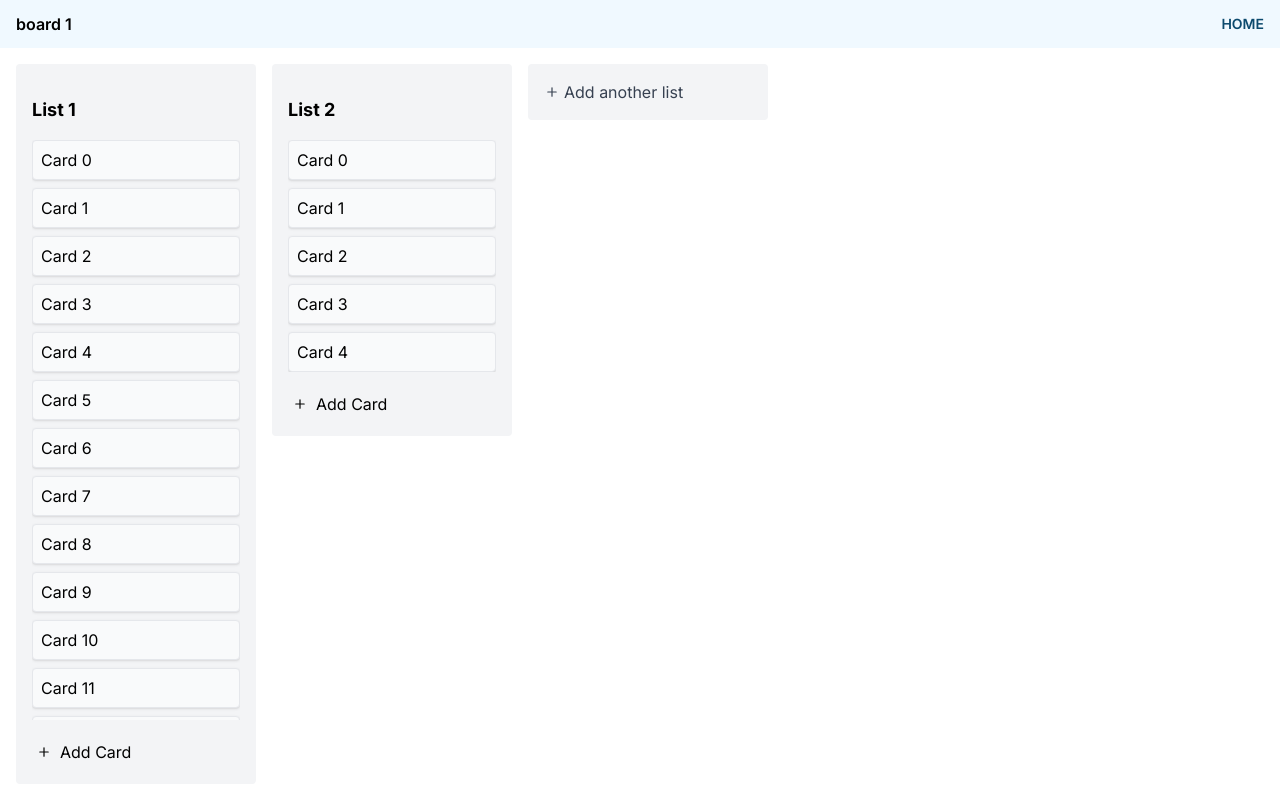
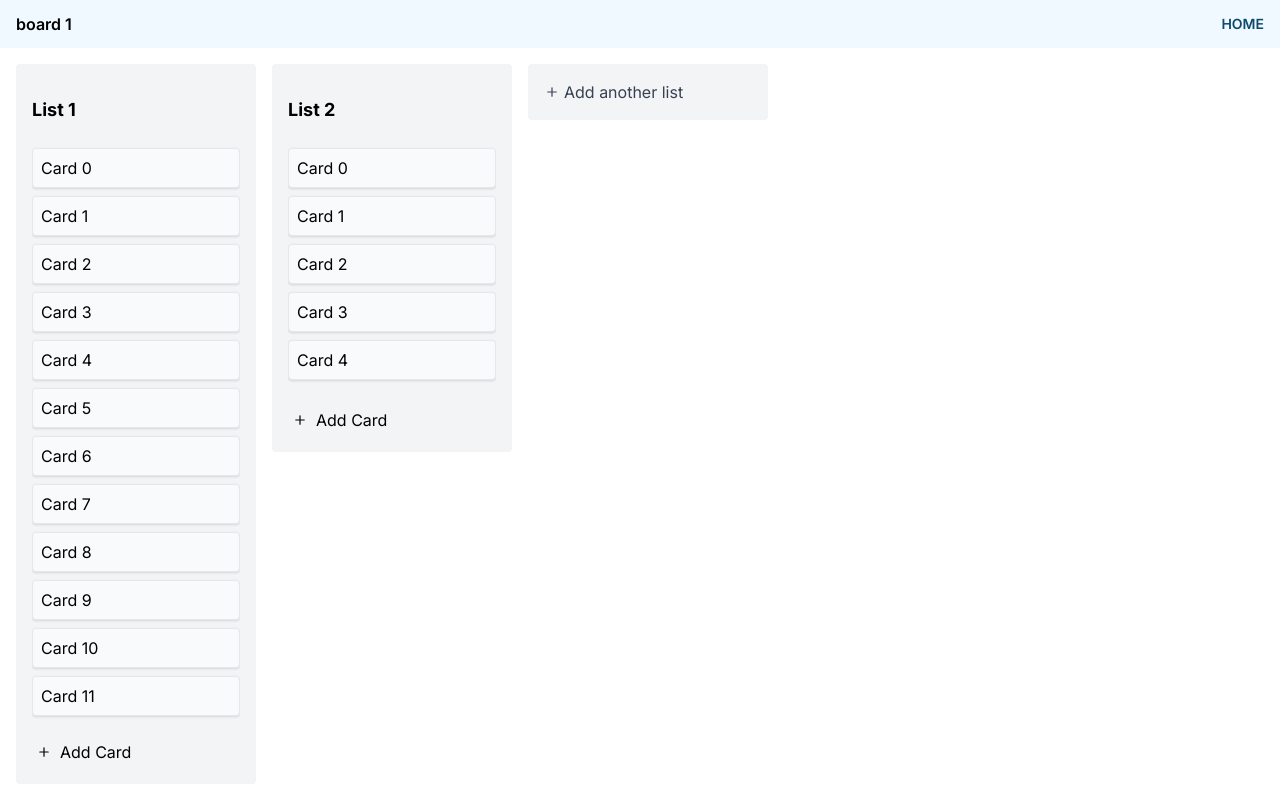
Before and after one commit to juniusfree/treclone, a Next.js app: page /board/13b56b64-14df-4efa-8edf-567d80291c27 in a window 1280 px wide. Built offline with nearby package versions, Linux system fonts and the light colour scheme.

Commit message:
fix: cannot see shadow of last card

```diff
--- a/app/components/listDroppable.tsx
+++ b/app/components/listDroppable.tsx
@@ -112,7 +112,7 @@
           </div>
         )}
         {Boolean(cards.length) && (
-          <div className="flex flex-col gap-2 overflow-scroll">
+          <div className="flex flex-col gap-2 overflow-scroll py-2">
             {cards?.map(({ id, ...props }) => (
               <div key={id}>
                 <CardDraggableComponent id={id} {...props} />
```
